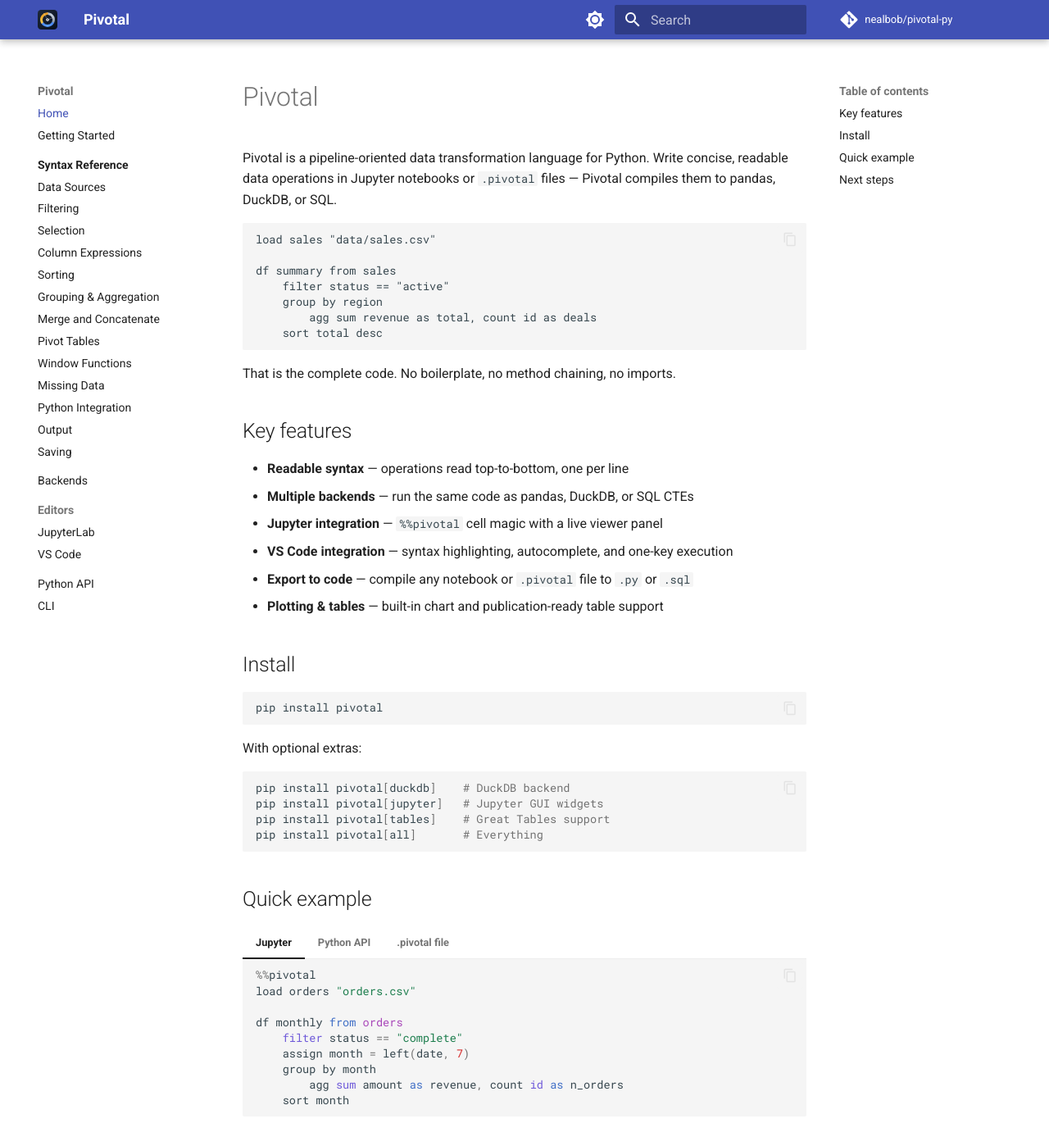
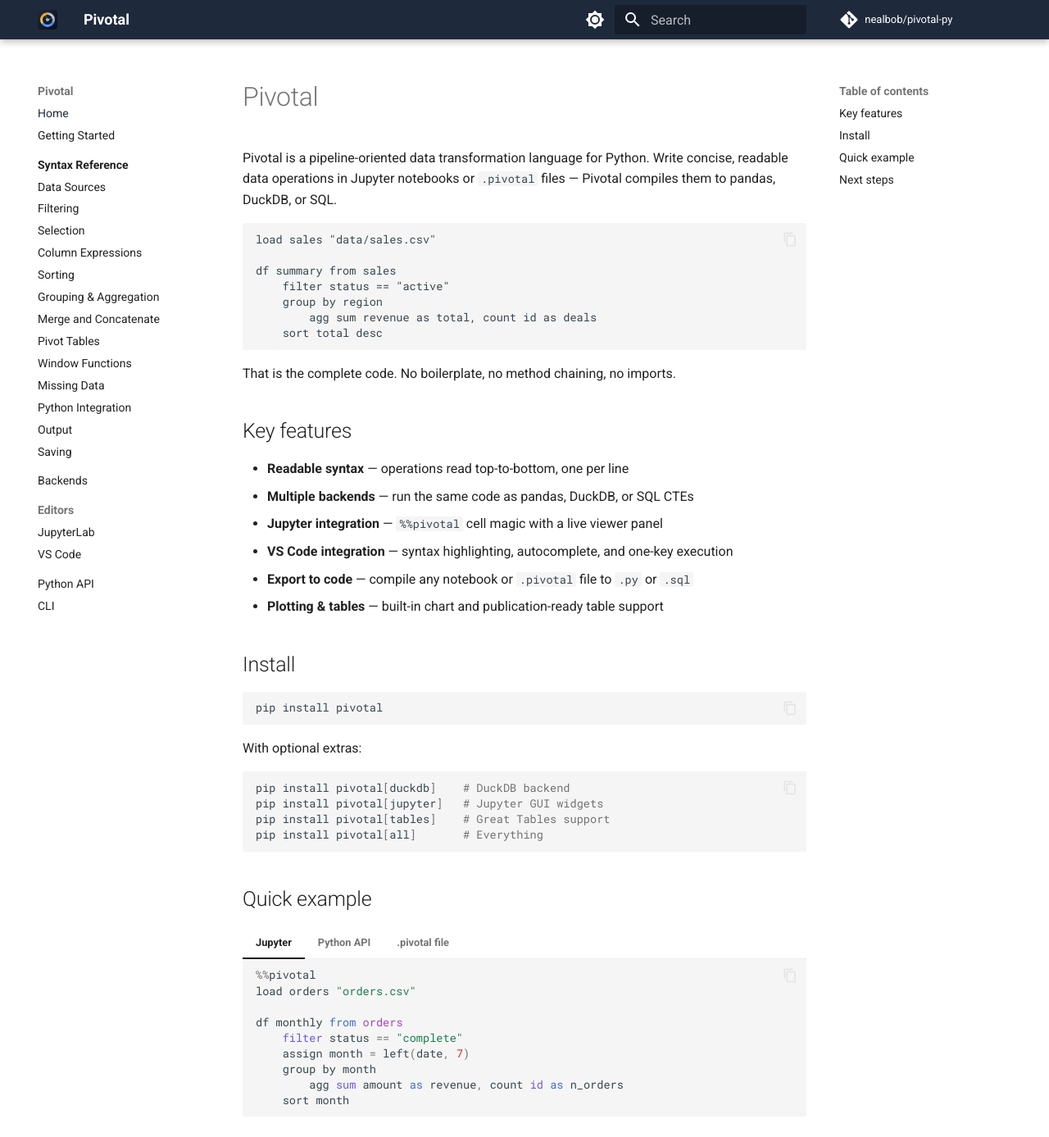
Before and after one commit to nealbob/pivotal-py, an MkDocs documentation site: the page built from docs/index.md, in a window 1280 px wide and 1400 px high. Shown: the top 1387 px of the window at 82% size. Built offline with MkDocs 1.6.1 and Material for MkDocs 9.7.7, drawn with Linux system fonts in a browser that asks for light colours; comment, search, counter and statistics services are not loaded.

Commit message:
style: apply Pivotal logo colours to MkDocs theme
Dark navy (#1E293B) header, amber/gold (#D97706) accents in light mode,
brighter amber (#FCD34D) accents in dark mode — all drawn from the logo.

Co-Authored-By: Claude Sonnet 4.6 <noreply@anthropic.com>

```diff
--- /dev/null
+++ b/docs/stylesheets/extra.css
@@ -0,0 +1,29 @@
+/* Pivotal brand colours — drawn from the logo */
+
+/* Light scheme */
+[data-md-color-scheme="default"] {
+  --md-primary-fg-color:        #1E293B;   /* dark navy — logo background */
+  --md-primary-fg-color--light: #334155;
+  --md-primary-fg-color--dark:  #0F172A;
+  --md-primary-bg-color:        #ffffff;   /* white text on dark header */
+  --md-primary-bg-color--light: rgba(255, 255, 255, 0.7);
+
+  --md-accent-fg-color:              #D97706;   /* amber/gold from logo */
+  --md-accent-fg-color--transparent: rgba(217, 119, 6, 0.1);
+  --md-accent-bg-color:              #ffffff;
+  --md-accent-bg-color--light:       rgba(255, 255, 255, 0.7);
+}
+
+/* Dark scheme */
+[data-md-color-scheme="slate"] {
+  --md-primary-fg-color:        #1E293B;
+  --md-primary-fg-color--light: #334155;
+  --md-primary-fg-color--dark:  #0F172A;
+  --md-primary-bg-color:        #ffffff;
+  --md-primary-bg-color--light: rgba(255, 255, 255, 0.7);
+
+  --md-accent-fg-color:              #FCD34D;   /* brighter amber for dark bg */
+  --md-accent-fg-color--transparent: rgba(252, 211, 77, 0.1);
+  --md-accent-bg-color:              #ffffff;
+  --md-accent-bg-color--light:       rgba(255, 255, 255, 0.7);
+}
--- a/mkdocs.yml
+++ b/mkdocs.yml
@@ -9,14 +9,14 @@ theme:
   favicon: assets/logo.svg
   palette:
     - scheme: default
-      primary: indigo
-      accent: indigo
+      primary: custom
+      accent: custom
       toggle:
         icon: material/brightness-7
         name: Switch to dark mode
     - scheme: slate
-      primary: indigo
-      accent: indigo
+      primary: custom
+      accent: custom
       toggle:
         icon: material/brightness-4
         name: Switch to light mode
@@ -27,6 +27,9 @@ theme:
     - content.code.copy
     - content.code.annotate
     - search.highlight
+
+extra_css:
+  - stylesheets/extra.css
 
 markdown_extensions:
   - admonition
```
